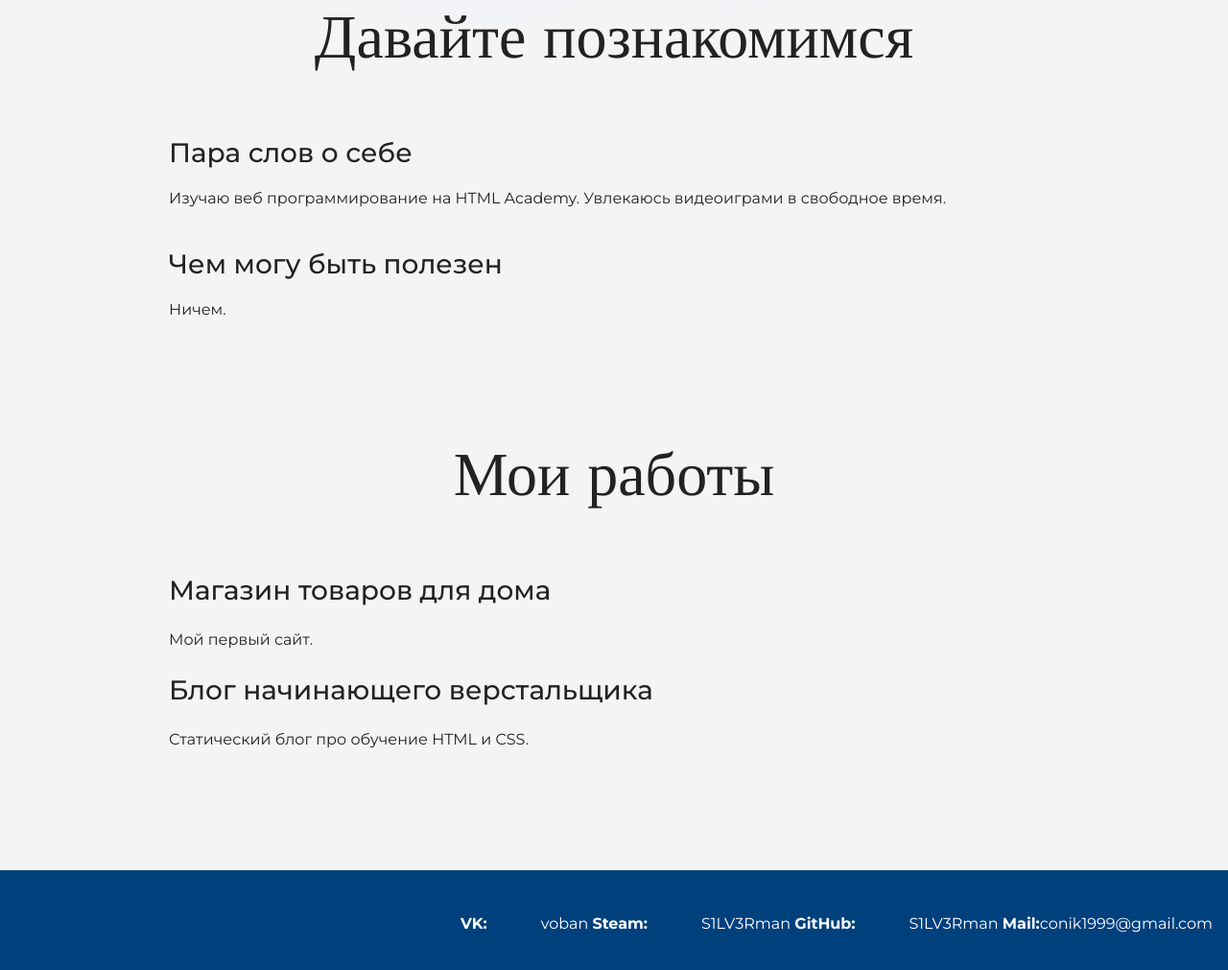
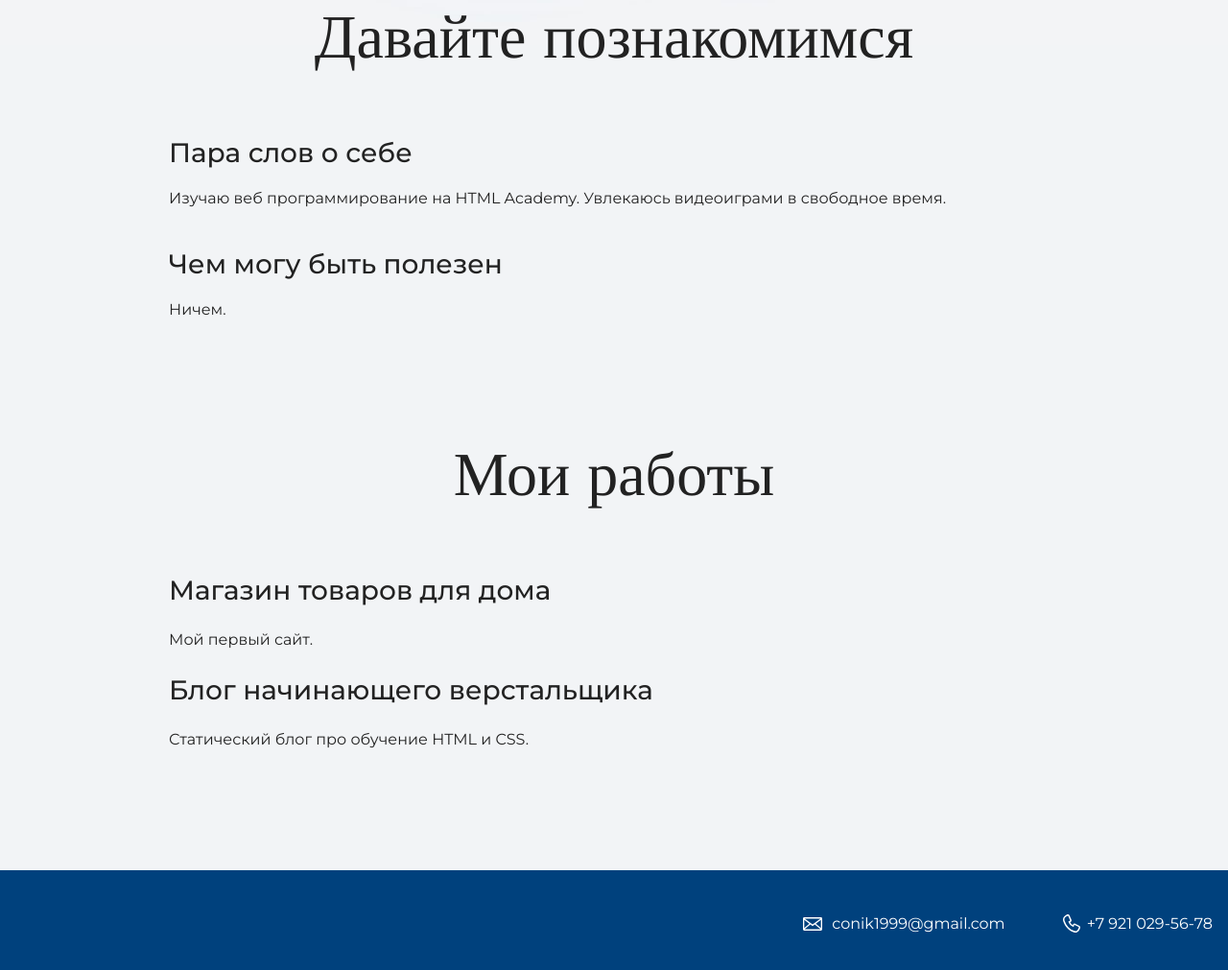
Before and after one commit to S1LV3Rman/Portfolio, a plain HTML site: page index.html in a window 1280 px wide. Shown: the part 1033-2044 px from the top of the page at 96% size. Drawn offline with nearby package versions, Linux system fonts and the light colour scheme.

Commit message:
footer changes

```diff
--- a/index.html
+++ b/index.html
@@ -46,10 +46,8 @@
 
     <footer class="page-footer">
       <div class="container">
-        <b>VK:</b><a href="https://vk.com/voban">voban</a>
-        <b>Steam:</b><a href="https://steamcommunity.com/id/S1LV3Rman">S1LV3Rman</a>
-        <b>GitHub:</b><a href="https://github.com/S1LV3Rman">S1LV3Rman</a>
-        <b>Mail:</b>conik1999@gmail.com
+        <a href="mailto:conik1999@gmail.com" class="footer-email">conik1999@gmail.com</a>
+        <a href="tel:+79210295678" class="footer-phone">+7 921 029-56-78</a>
       </div>
     </footer>
   </body>
```
